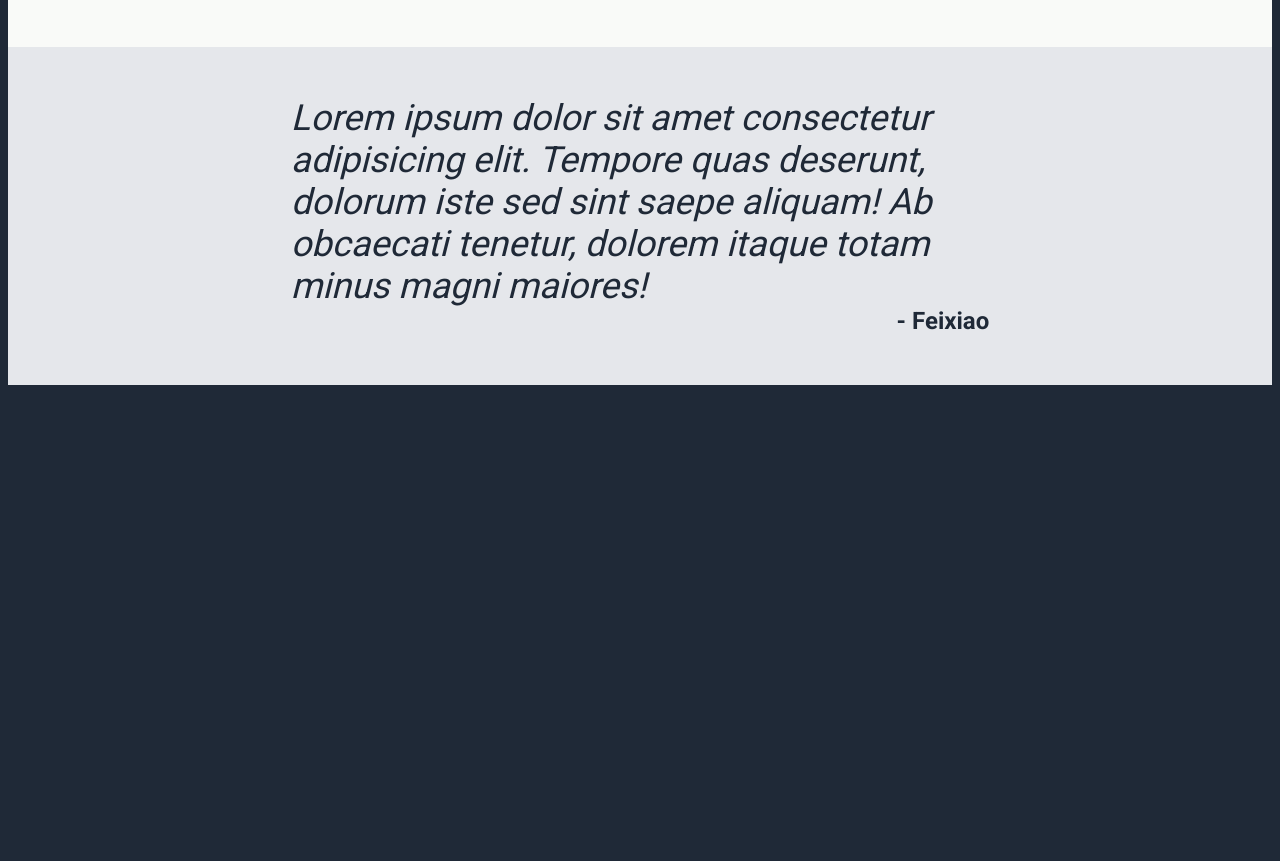
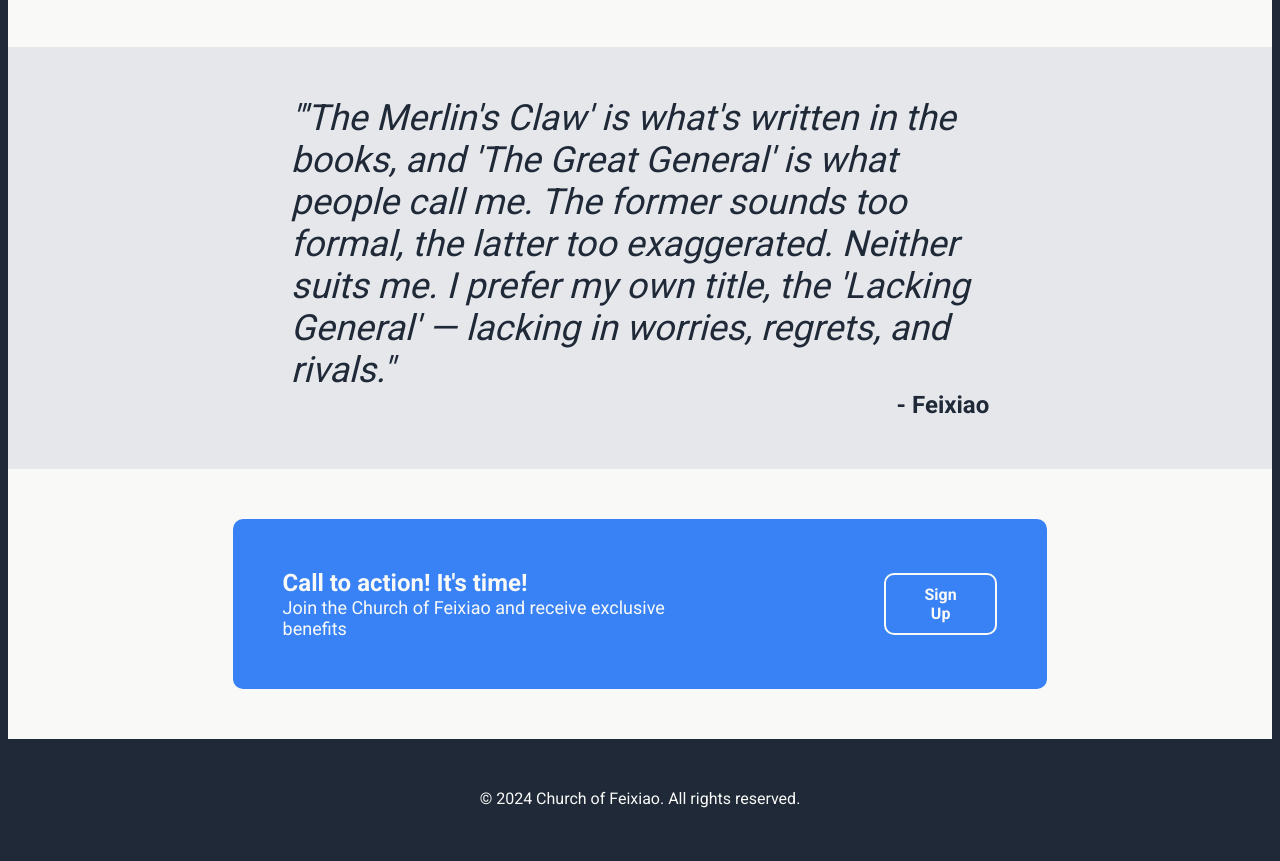
Before and after one commit to vtrieu5/odin-landing-page, a plain HTML site: page index.html in a window 1280 px wide. Shown: the part 787-1648 px from the top of the page. Before the commit the page ends 1180 px from the top, so only its background shows below. Drawn offline with Linux system fonts and the light colour scheme.

Commit message:
add sign-up and footer to landing page
complete initial landing page layout

```diff
--- a/index.html
+++ b/index.html
@@ -20,8 +20,8 @@
             <div class="container2">
                 <div class="container2-1">
                     <div class="title">Feixiao 50/50 Prayge</div>
-                    <div class="subtitle">I can't take it anymore. I'm sick of xiangling. I try to play diluc. My xiangling deals more damage. I try to play yoimiya. My xiangling deals more damage. I try to play Hu tao. My xiangling deals more damage. I want to play Klee. Her best team has xiangling. I want to play raiden, childe. They both want xiangling</div>
-                    <button>Sign Up</button>
+                    <div class="subtitle">I can't take it anymore. I'm sick of feixiao. I try to play dan heng. My feixiao deals more damage. I try to play sampo. My feixiao deals more damage. I try to play blade. My feixiao deals more damage. I want to play Robin. Her best team has feixiao. I want to play aventurine, topaz. They both want feixiao</div>
+                    <button class="header-button">Sign Up</button>
                 </div>
                 <img class="header-image" src="./feixiao.webp" alt="Feixiao Wink">
             </div>
@@ -49,17 +49,23 @@
         </div>
         <div class="quote">
             <div class="quote-content">
-                Lorem ipsum dolor sit amet consectetur adipisicing elit. Tempore quas deserunt, dolorum iste sed sint saepe aliquam! Ab obcaecati tenetur, dolorem itaque totam minus magni maiores!
+                "'The Merlin's Claw' is what's written in the books, and 'The Great General' is what people call me. The former sounds too formal, the latter too exaggerated. Neither suits me. I prefer my own title, the 'Lacking General' — lacking in worries, regrets, and rivals."
             </div>
             <div class="quote-author">
                 - Feixiao
             </div>
         </div>
-        <div class="sign-up">
-
+        <div class="signup">
+            <div class="signup-banner">
+                <div class="signup-text">
+                    <div class="signup-title">Call to action! It's time!</div>
+                    <div class="signup-sub">Join the Church of Feixiao and receive exclusive benefits</div>
+                </div>
+                <button class="banner-button">Sign Up</button>
+            </div>
         </div>
         <div class="footer">
-
+            © 2024 Church of Feixiao. All rights reserved.
         </div>
     </body>
 </html>
--- a/style.css
+++ b/style.css
@@ -65,7 +65,7 @@ a {
     text-decoration: none;
 }
 
-button {
+.header-button {
     background-color: #3882f6;
     color: #f9faf8;
     border-radius: 10px;
@@ -139,3 +139,50 @@ button {
     font-weight: bold;
     margin-right: 20%;
 }
+
+.signup {
+    background-color: #f9faf8;
+    padding: 50px;
+}
+
+.signup-banner {
+    display: flex;
+    justify-content: center;
+    align-items: center;
+    background-color: #3882f6;
+    border-radius: 10px;
+    padding: 50px;
+    width: 70%;
+    margin: auto;
+    gap: 200px;
+}
+
+.signup-title {
+    color: #f9faf8;
+    font-size: 24px;
+    font-weight: bold;
+}
+
+.signup-sub {
+    color: #f9faf8;
+    font-size: 18px;
+}
+
+.banner-button {
+    background-color: #3882f6;
+    color: #f9faf8;
+    border-radius: 10px;
+    border: #f9faf8 2px solid;
+    padding: 10px 30px;
+    font-size: 16px;
+    font-weight: bold;
+    font-family: Roboto, sans-serif;
+}
+
+.footer {
+    color: #f9faf8;
+    padding: 50px;
+    display: flex;
+    justify-content: center;
+    align-items: center;
+}
```
